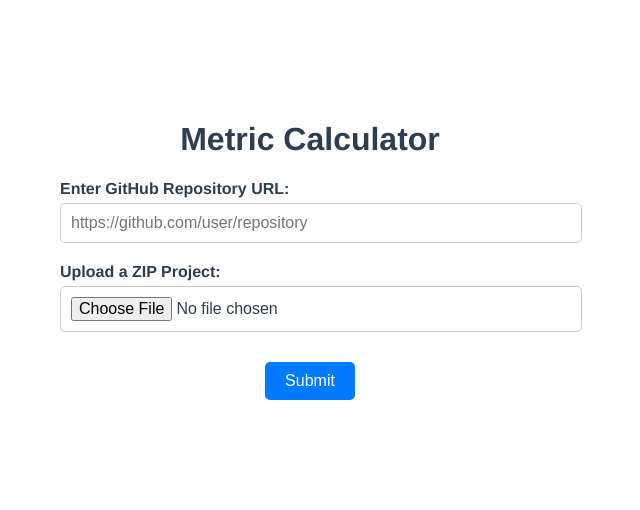
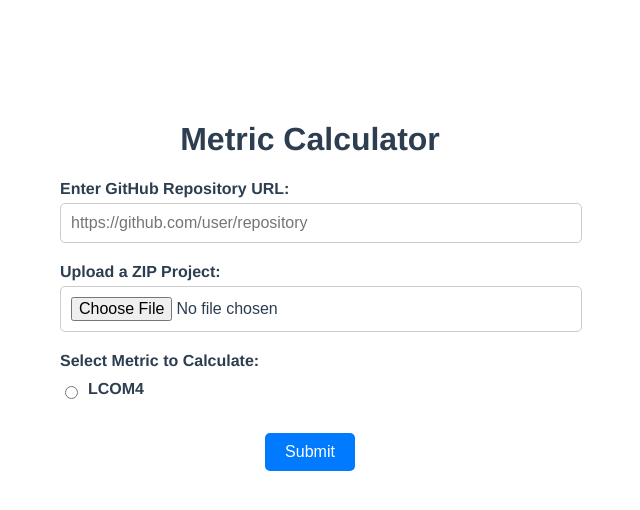
Before and after one commit to aapati17/Group-Python-4, a Vue app in the folder Front End/: page / in a window 1280 px wide. Both pictures are taken after typing "Sample", "Sample123" into the empty fields and a click on the button "Login". Shown: the top 510 px of the page, without its empty margins (330-970 px from the left). Built offline with nearby package versions, Linux system fonts and the light colour scheme.

Commit message:
Task #39 : Added Radio Button to select LCOM4 metric

```diff
--- a/Front End/src/components/HomeScreen.vue
+++ b/Front End/src/components/HomeScreen.vue
@@ -1,70 +1,70 @@
 <template>
   <main>
     <h1>Metric Calculator</h1>
-
     <div class="input-container">
       <label for="github-url">Enter GitHub Repository URL:</label>
       <input type="text" id="github-url" v-model="githubUrl" placeholder="https://github.com/user/repository" />
     </div>
-
     <div class="input-container">
       <label for="upload-file">Upload a ZIP Project:</label>
       <input type="file" id="upload-file" @change="handleFileUpload" accept=".zip" />
     </div>
 
-    <!-- Submit Button -->
+    <div class="input-container">
+      <label>Select Metric to Calculate:</label>
+      <div class="radio-group">
+        <input type="radio" id="lcom4" value="LCOM4" v-model="selectedMetric" />
+        <label for="lcom4">LCOM4</label>
+      </div>
+    </div>
+
     <button @click="submitData">Submit</button>
   </main>
 </template>
-
 <script>
 import { ref } from 'vue';
-
 export default {
   setup() {
     const githubUrl = ref('');
     const uploadedFile = ref(null);
-
+    const selectedMetric = ref('');
     const handleFileUpload = (event) => {
       uploadedFile.value = event.target.files[0];
     };
-
     const submitData = () => {
       console.log('GitHub URL:', githubUrl.value);
       console.log('Uploaded File:', uploadedFile.value);
+      console.log('Selected Metric:', selectedMetric.value);
     };
-
     return {
       githubUrl,
       uploadedFile,
+      selectedMetric,
       handleFileUpload,
       submitData
     };
   }
 };
 </script>
-
 <style scoped>
 main {
   text-align: center;
   padding: 40px 20px;
 }
-
 .input-container {
   margin: 20px auto;
   width: 80%;
   max-width: 500px;
   text-align: left;
 }
-
 label {
   font-size: 16px;
   font-weight: bold;
   display: block;
   margin-bottom: 5px;
 }
-
-input {
+input[type="text"],
+input[type="file"] {
   display: block;
   width: 100%;
   padding: 10px;
@@ -73,7 +73,14 @@ input {
   border: 1px solid #ccc;
   border-radius: 5px;
 }
-
+.radio-group {
+  display: flex;
+  align-items: center;
+  margin-top: 10px;
+}
+.radio-group input {
+  margin-right: 10px;
+}
 button {
   margin-top: 10px;
   padding: 10px 20px;
@@ -84,7 +91,6 @@ button {
   border-radius: 5px;
   cursor: pointer;
 }
-
 button:hover {
   background-color: #0056b3;
 }
```
